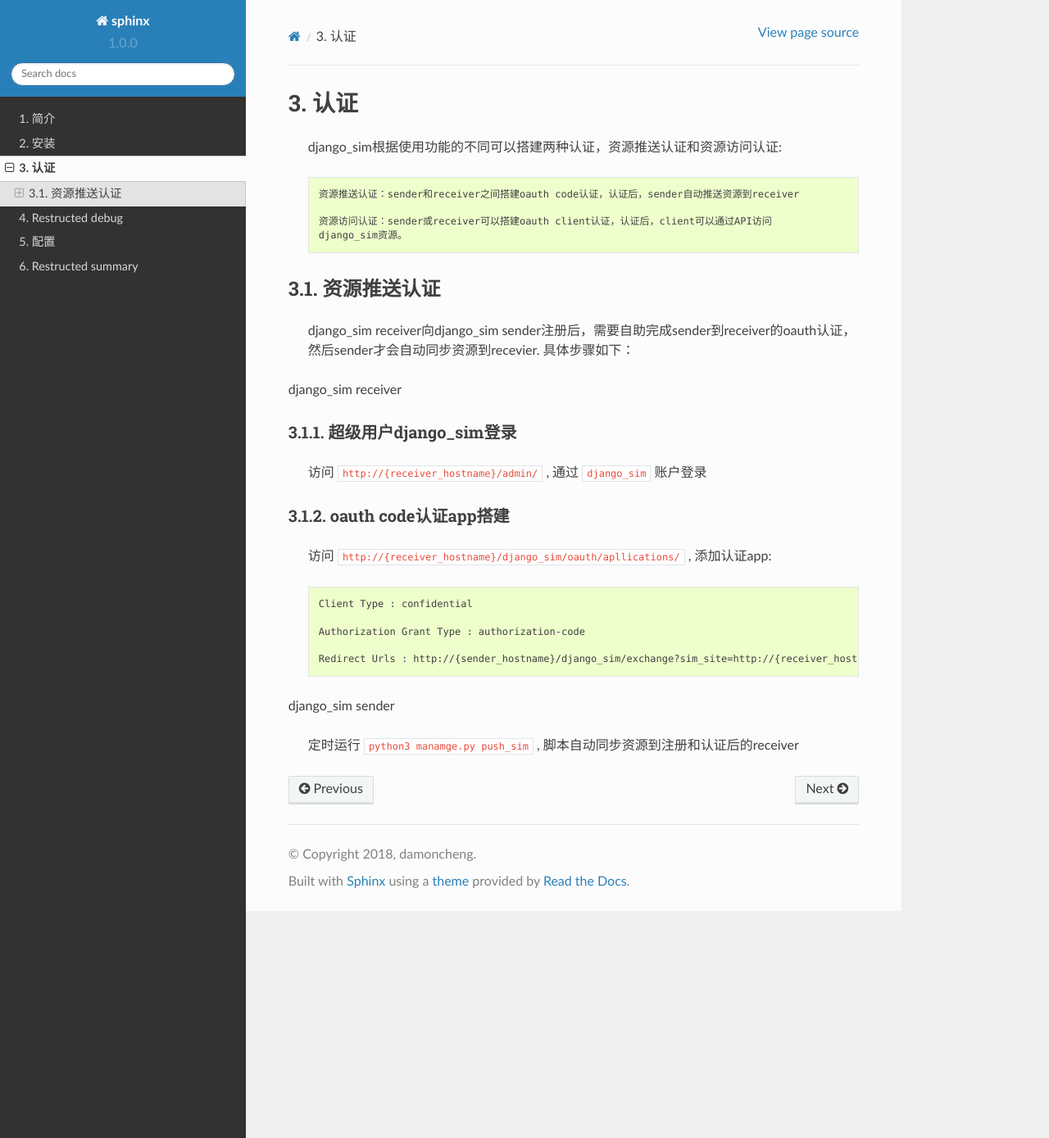
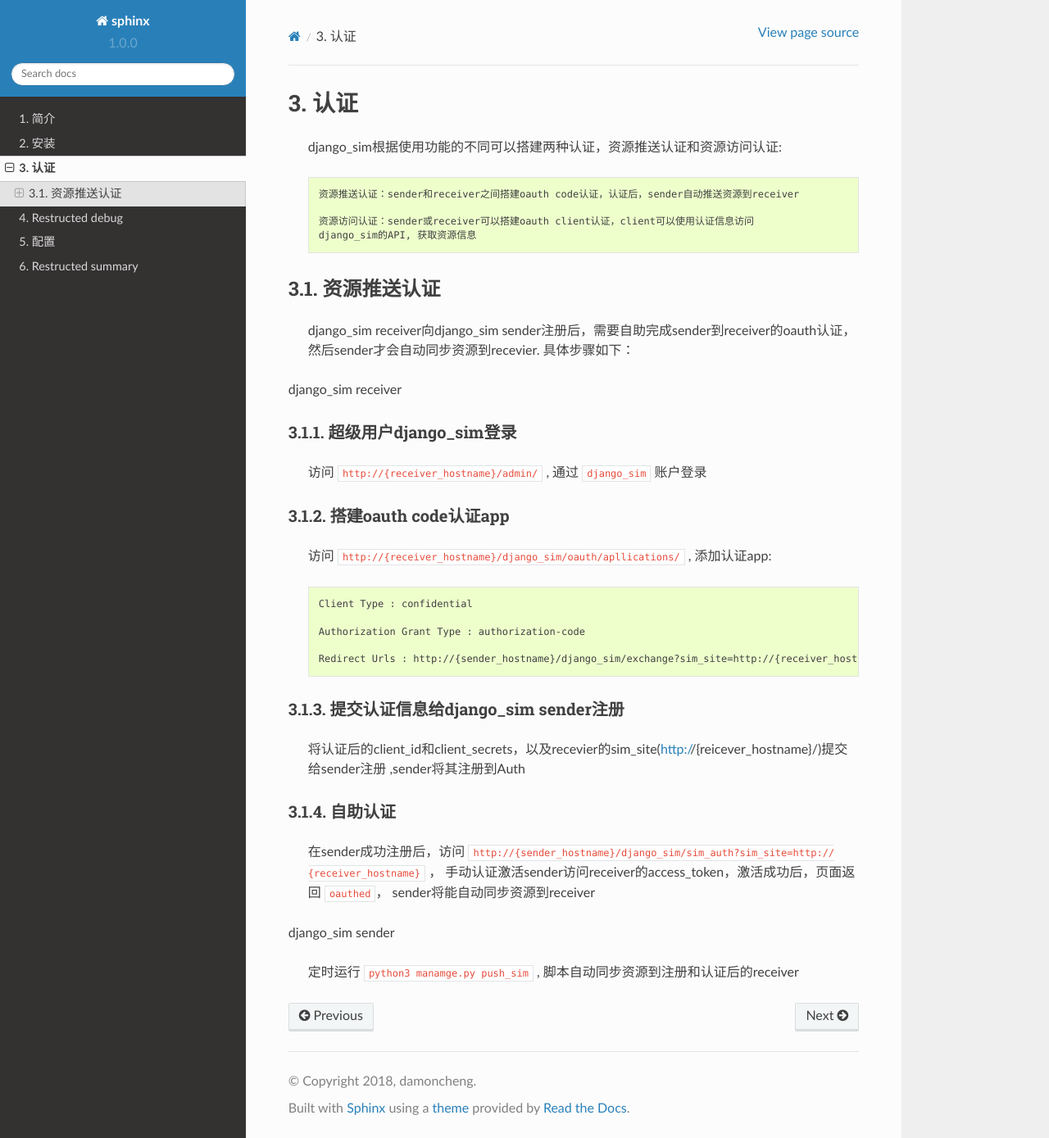
Before and after one commit to damoncheng/Sphinx, a Sphinx documentation site: the page built from source/restructed/django_sim_auth.rst, in a window 1280 px wide and 1389 px high. Shown: the whole window at 82% size. Built offline with Sphinx 7.4.7 and the Read the Docs theme 2.0.0, drawn with Linux system fonts in a browser that asks for light colours.

Commit message:
familar django_sim auth

```diff
--- a/source/restructed/django_sim_auth.rst
+++ b/source/restructed/django_sim_auth.rst
@@ -6,8 +6,9 @@
 
         资源推送认证：sender和receiver之间搭建oauth code认证，认证后，sender自动推送资源到receiver
 
-        资源访问认证：sender或receiver可以搭建oauth client认证，认证后，client可以通过API访问
-        django_sim资源。
+        资源访问认证：sender或receiver可以搭建oauth client认证，client可以使用认证信息访问
+        django_sim的API, 获取资源信息
+
 
 
 资源推送认证
@@ -24,7 +25,7 @@ django_sim receiver
 
     访问 ``http://{receiver_hostname}/admin/`` , 通过 ``django_sim`` 账户登录
 
-oauth code认证app搭建
+搭建oauth code认证app
 ---------------------------------------
 
     访问 ``http://{receiver_hostname}/django_sim/oauth/apllications/`` , 添加认证app::
@@ -35,6 +36,20 @@ oauth code认证app搭建
 
         Redirect Urls : http://{sender_hostname}/django_sim/exchange?sim_site=http://{receiver_hostname}
 
+提交认证信息给django_sim sender注册
+---------------------------------------
+
+    将认证后的client_id和client_secrets，以及recevier的sim_site(http://{reicever_hostname}/)提交给sender注册
+    ,sender将其注册到Auth
+
+
+自助认证
+---------------------------------------
+
+    在sender成功注册后，访问 ``http://{sender_hostname}/django_sim/sim_auth?sim_site=http://
+    {receiver_hostname}`` ， 手动认证激活sender访问receiver的access_token，激活成功后，页面返回
+    ``oauthed``， sender将能自动同步资源到receiver
+
 
 django_sim sender
 
```
Also changed, not shown: 1 other file.
